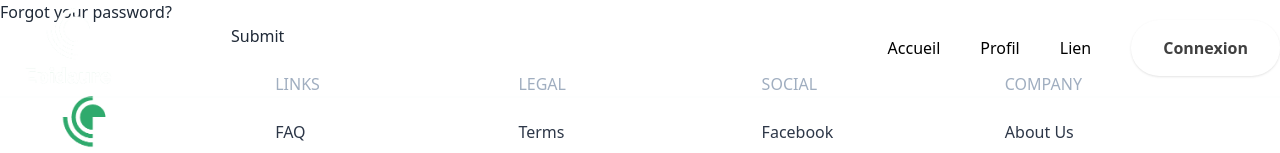
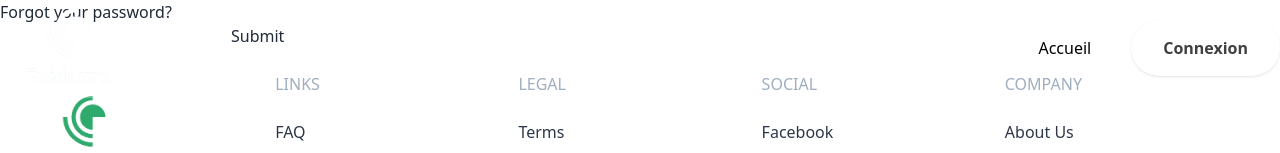
Before and after one commit to MatthiasBlc/Epidaure_Front, a React (Create React App) app: page /users/password in a window 1280 px wide. Shown: the top 153 px of the page. Built offline with nearby package versions, Linux system fonts and the light colour scheme.

Commit message:
profile non visible when logged out

```diff
--- a/src/components/Navbar/Navbar.js
+++ b/src/components/Navbar/Navbar.js
@@ -109,22 +109,14 @@ const Footer = () => {
                   Accueil
                 </NavLink>
               </li>
-              <li className="mr-10">
-                <NavLink
+              {logged ? ( <li className="mr-10">
+                  <NavLink
                   style={({ isActive }) => (isActive ? activeStyle : undefined)}
                   to="/profile"
                 >
                   Profil
                 </NavLink>
-              </li>
-              <li className="mr-10">
-                <NavLink
-                  style={({ isActive }) => (isActive ? activeStyle : undefined)}
-                  to="/Link"
-                >
-                  Lien
-                </NavLink>
-              </li>
+              </li> ) : ( "" )}
             </ul>
             {logged ? (
               <button
```
